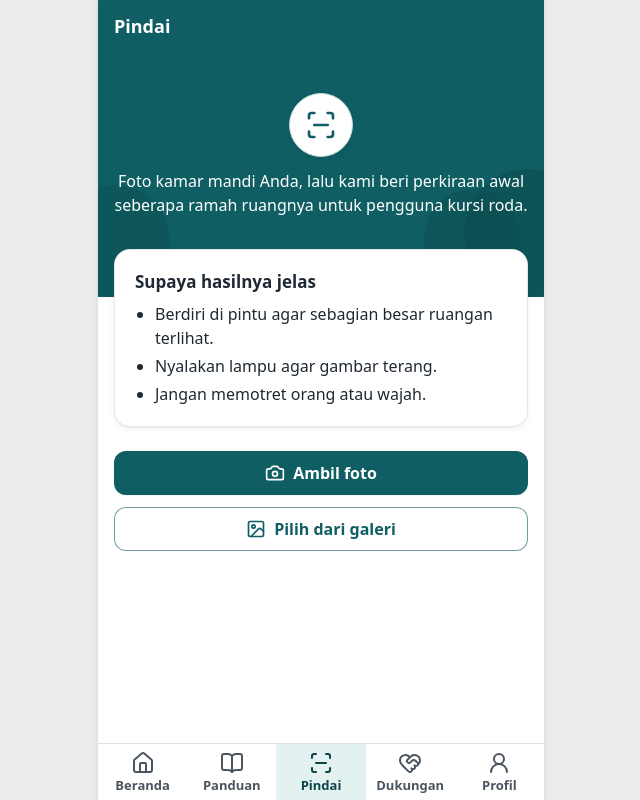
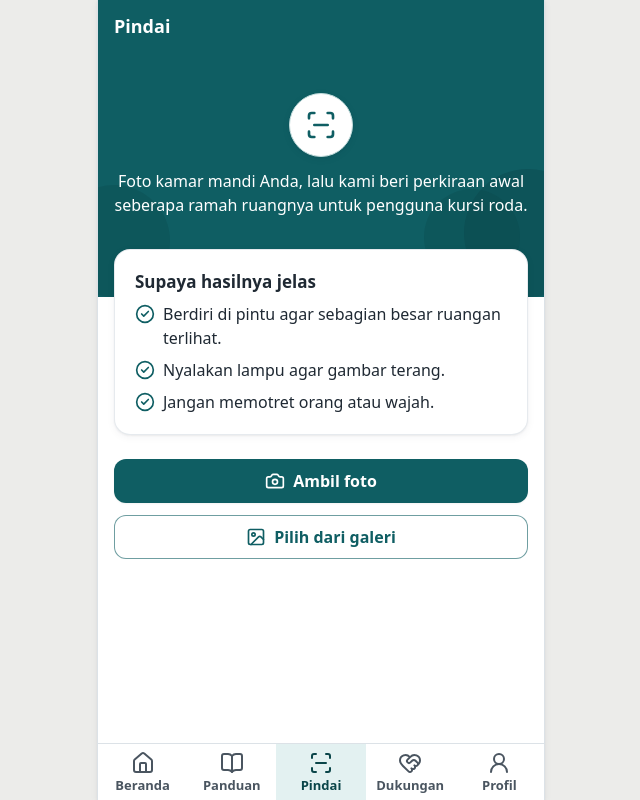
Before and after one commit to titohanafi/transisidnr, a React (Vite) app: page /#/pindai in a window 1280 px wide. Shown: the whole page, without its empty margins (319-959 px from the left). Built offline with nearby package versions, Linux system fonts and the light colour scheme.

Commit message:
Pindai: ganti titik daftar tip dengan ikon centang
Daftar "Supaya hasilnya jelas" sebelumnya pakai bullet titik polos
(list-disc); diganti ikon centang bulat supaya terasa seperti checklist
yang bisa diikuti, bukan daftar generik.

```diff
--- a/src/screens/PindaiFoto.tsx
+++ b/src/screens/PindaiFoto.tsx
@@ -1,4 +1,4 @@
-import { Camera, Image as IkonGaleri, Loader2, ScanLine } from "lucide-react";
+import { Camera, CircleCheck, Image as IkonGaleri, Loader2, ScanLine } from "lucide-react";
 import { useRef, useState } from "react";
 import { Link } from "react-router-dom";
 import { DenahKamarMandi } from "../components/DenahKamarMandi";
@@ -160,9 +160,12 @@ export function PindaiFoto() {
           <>
             <section className="-mt-4 rounded-kartu border border-garis/70 bg-white p-5 shadow-kartu">
               <h2 className="mb-2 text-judulKartu">{t.tipJudul}</h2>
-              <ul className="list-disc space-y-1 pl-5">
+              <ul className="space-y-2">
                 {t.tip.map((x) => (
-                  <li key={x}>{x}</li>
+                  <li key={x} className="flex items-start gap-2">
+                    <CircleCheck className="mt-0.5 h-5 w-5 shrink-0 text-utama" strokeWidth={2} aria-hidden="true" focusable="false" />
+                    <span>{x}</span>
+                  </li>
                 ))}
               </ul>
             </section>
```
